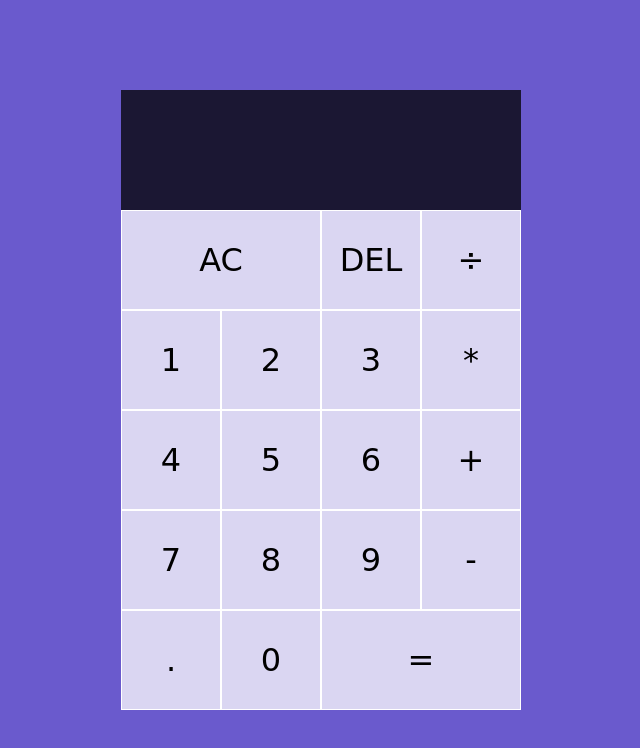
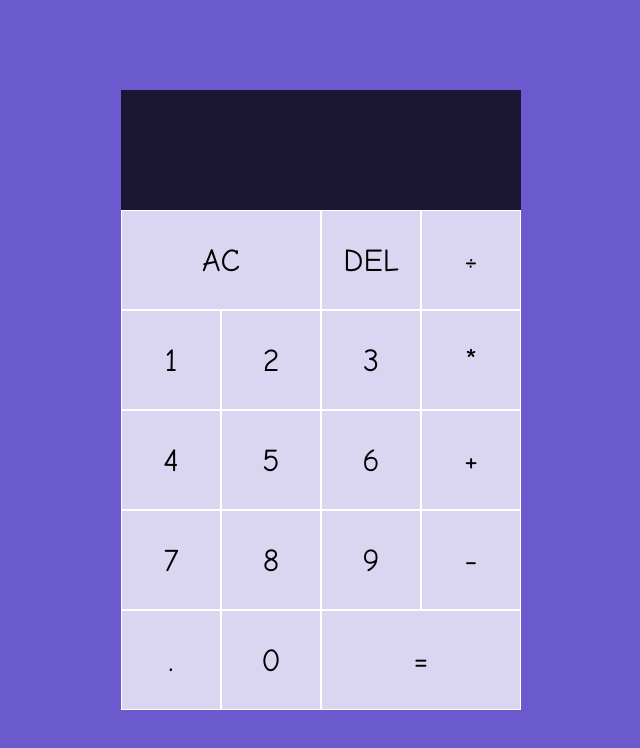
Before and after one commit to KelveenRaj/Calculator, a plain HTML site: page index.html in a window 1280 px wide. Shown: the whole page, without its empty margins (319-959 px from the left). Drawn offline with Linux system fonts and the light colour scheme.

Commit message:
font changes

```diff
--- a/styles.css
+++ b/styles.css
@@ -1,6 +1,6 @@
 *, *::before, *::after {
     box-sizing: border-box;
-    font-family: "Balsamiq Sans", cursive;
+    font-family: "Comic Sans MS", cursive;
     font-weight: normal;
 }
 
```
